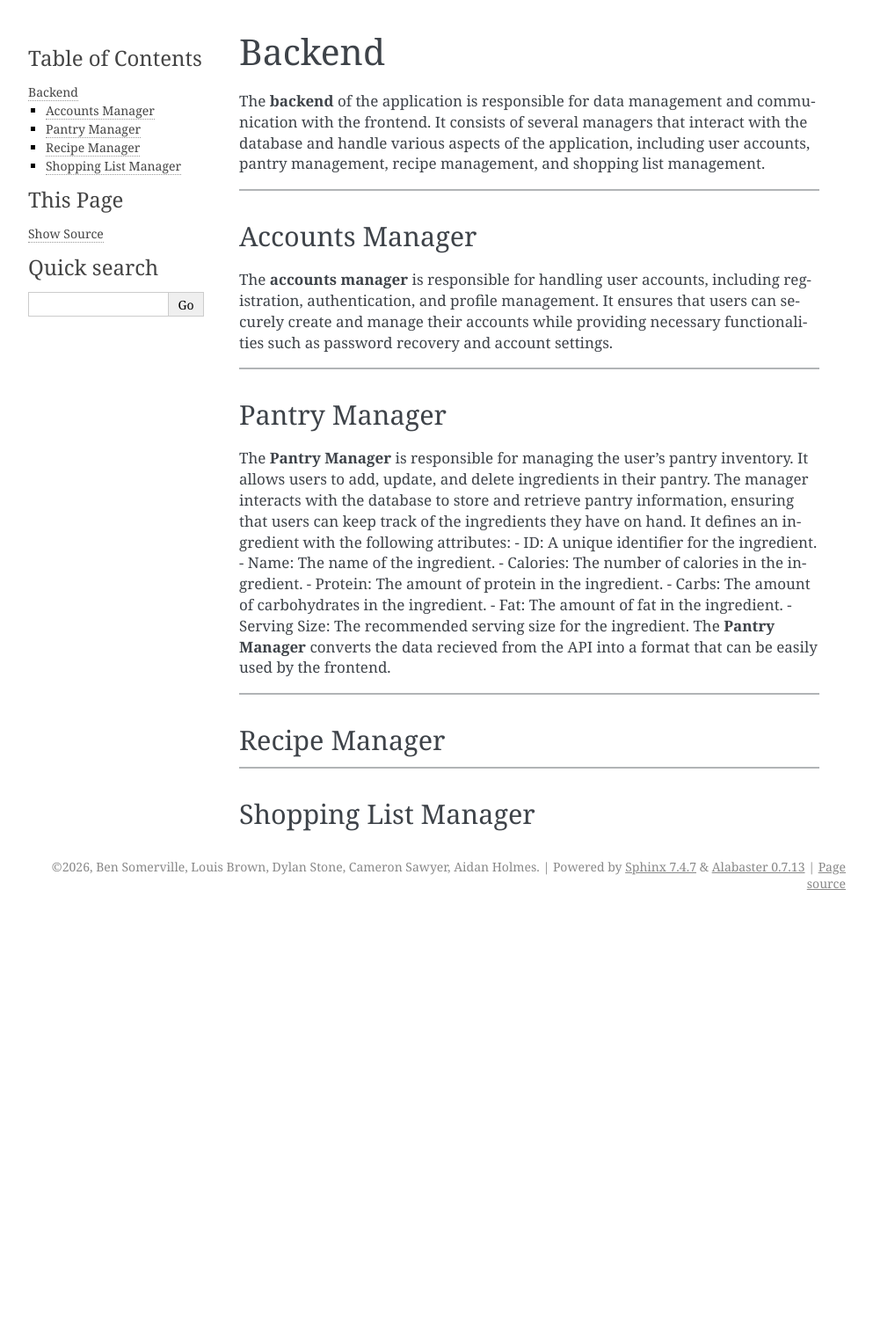
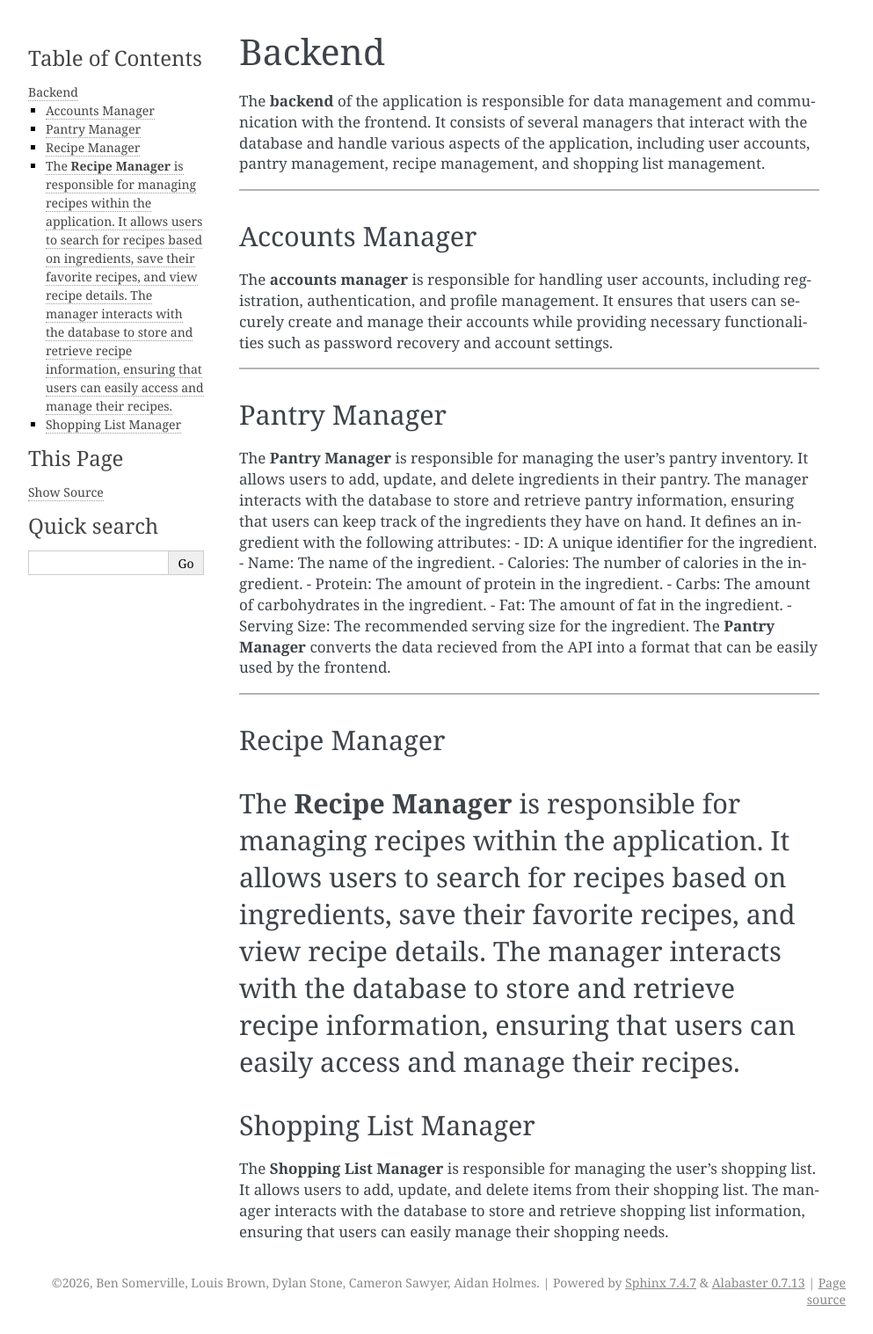
Before and after one commit to SETaP-UoP-5a-ChopChop/Chop_Chop_Documentation, a Sphinx documentation site: the page built from docs/source/backend.rst, in a window 1280 px wide. Shown: the whole page at 88% size, without its empty margins (148-1141 px from the left). Built offline with Sphinx 7.4.7, drawn with Linux system fonts in a browser that asks for light colours; before the commit the page ends 1044 px from its top, so only the background shows below that.

Commit message:
Added brief descriptions about each manager

```diff
--- a/docs/source/backend.rst
+++ b/docs/source/backend.rst
@@ -29,8 +29,9 @@ The **Pantry Manager** converts the data recieved from the API into a format tha
 
 Recipe Manager
 ----------------
-
+The **Recipe Manager** is responsible for managing recipes within the application. It allows users to search for recipes based on ingredients, save their favorite recipes, and view recipe details. The manager interacts with the database to store and retrieve recipe information, ensuring that users can easily access and manage their recipes.
 ----------------
 
 Shopping List Manager
 ----------------
+The **Shopping List Manager** is responsible for managing the user's shopping list. It allows users to add, update, and delete items from their shopping list. The manager interacts with the database to store and retrieve shopping list information, ensuring that users can easily manage their shopping needs.
```
